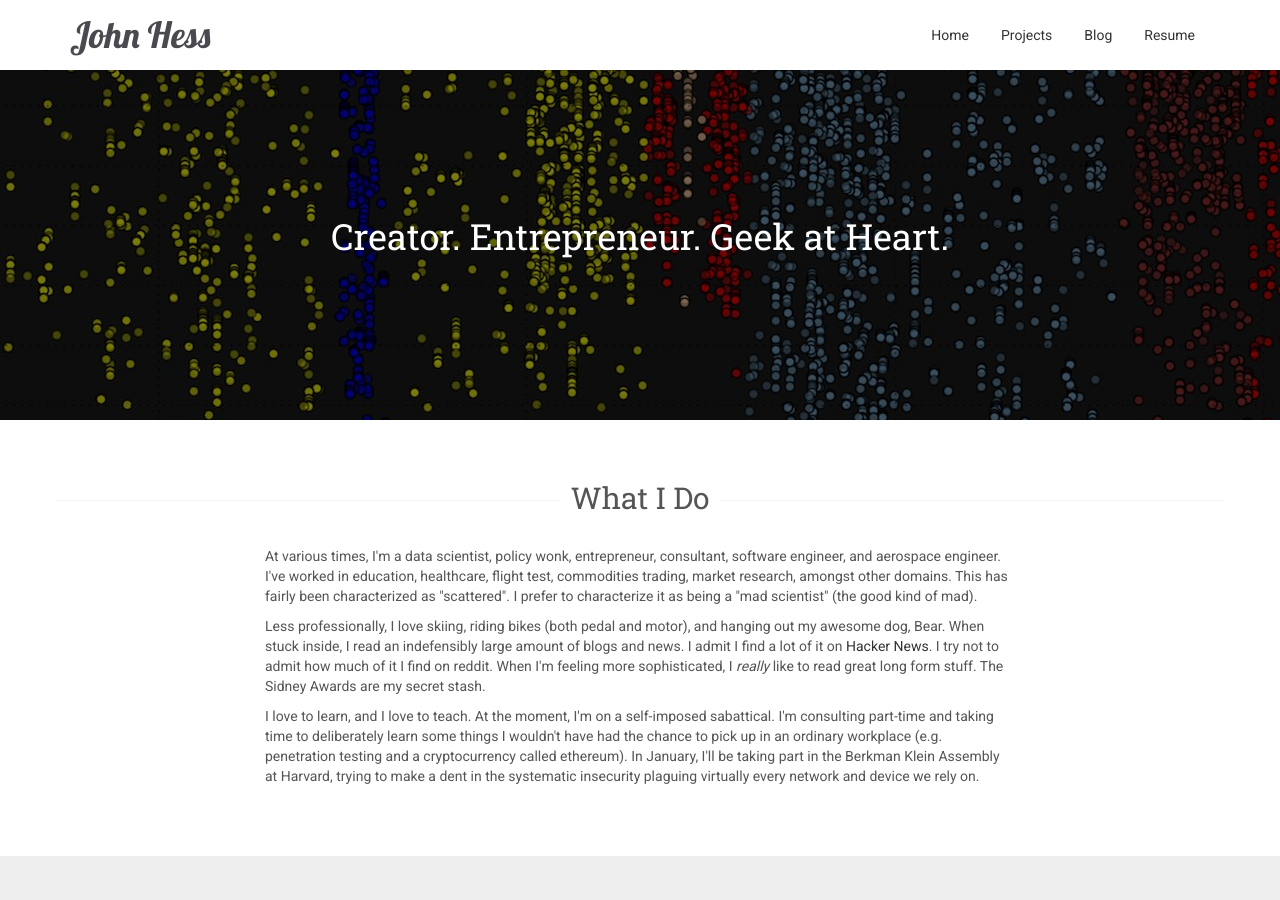
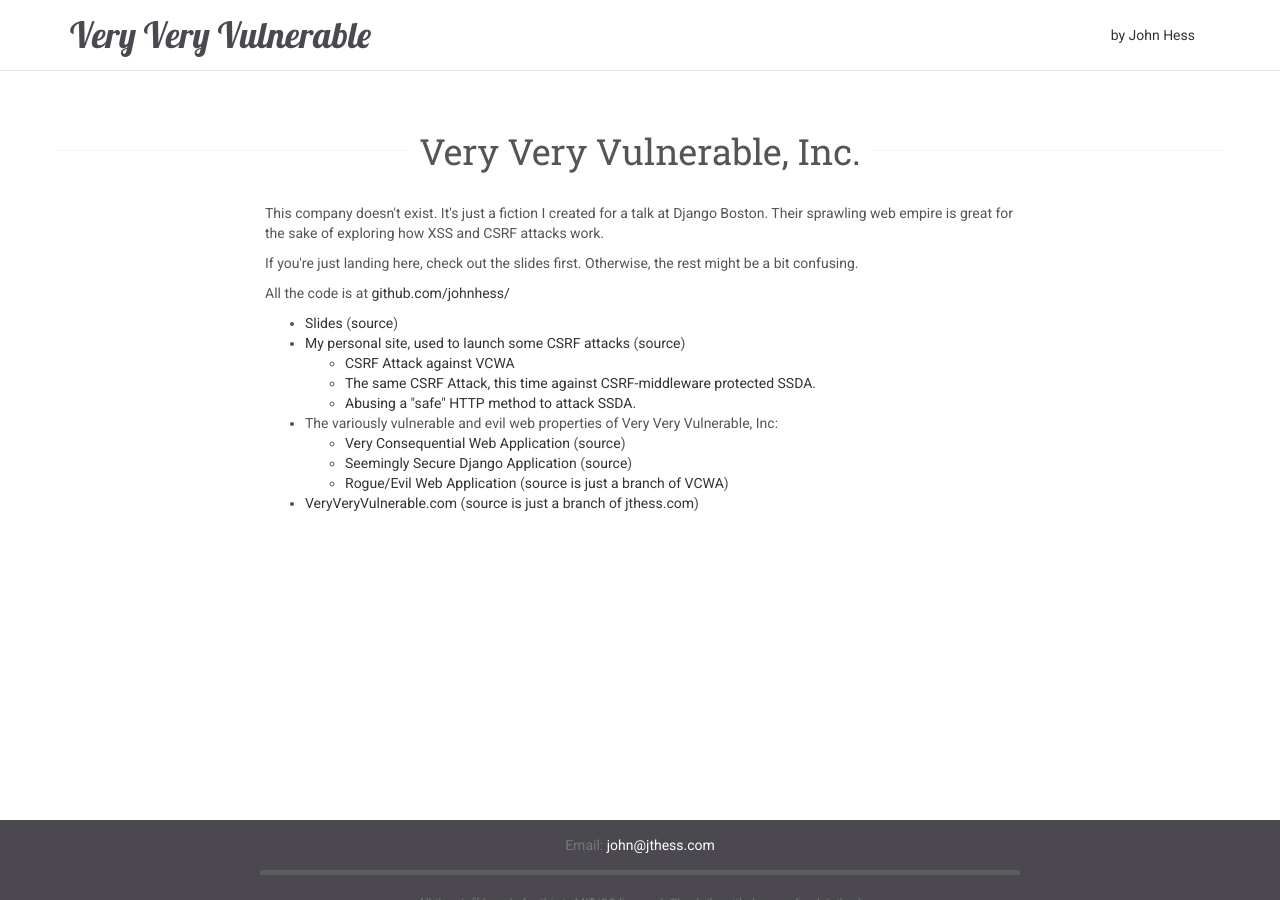
Before and after one commit to johnhess/jthess.com, a Jekyll site: the page built from index.html, in a window 1280 px wide and 900 px high. Built offline with Jekyll 4.4.1, drawn with Linux system fonts in a browser that asks for light colours; a script that is not in the unit is left out; comment, search, counter and statistics services are not loaded; some of the changed text lies outside the part shown.

Commit message:
move vvv to index

```diff
--- a/_layouts/default.html
+++ b/_layouts/default.html
@@ -45,12 +45,9 @@
     <div class="non-footer">
       <header id="header" class="site-header">
         <div class="container">
-          <h1 class="navbar-brand"><a href="/">John Hess</a></h1>
+          <h1 class="navbar-brand"><a href="/">Very Very Vulnerable</a></h1>
           <ul class="nav nav-pills pull-right">
-            <li><a href="/">Home</a></li>
-            <li><a href="/projects.html">Projects</a></li>
-            <li><a href="/blog.html">Blog</a></li>
-            <li><a href="/resume.pdf">Resume</a></li>
+            <li><a href="http://jthess.com">by John Hess</a></li>
           </ul>
         </div>
       </header>
@@ -69,7 +66,7 @@
         </div>
       </div>
       <div class="container">
-        <div class="copyright col-md-8 col-md-offset-2  "><p>Normally, this is where you'd find a nice little © notice.  There's not one here, because it turns out that even without one, everything is copyrighted by default, and that's a shame.  If you don't already know and love Creative Commons, check it out :-)</p></div>
+        <div class="copyright col-md-8 col-md-offset-2  "><p>All the stuff I made for this is MIT/CC licensed.  Check the github repos for details :-)</p></div>
       </div>
     </footer>
 
--- a/index.html
+++ b/index.html
@@ -1,31 +1,33 @@
 ---
-layout: home
+layout: default
 ---
 
 <section id="about" class="section section">
   <div class="container">
     <div class="row">
-      <h2 class="section-title"><span>What I Do</span></h2>
+      <h1 class="section-title"><span>Very Very Vulnerable, Inc.</span></h2>
       <div class="col-md-8 col-md-offset-2">
-        <p>At various times, I'm a data scientist, policy wonk, entrepreneur, consultant, software engineer, and aerospace engineer.  I've worked in education, healthcare, flight test, commodities trading, market research, amongst other domains.  This has fairly been characterized as "scattered".  I prefer to characterize it as being a "mad scientist" (the good kind of mad).</p>
-
-        <p>Less professionally, I love skiing, riding bikes (both pedal and motor), and hanging out my awesome dog, Bear.  When stuck inside, I read an indefensibly large amount of blogs and news.  I admit I find a lot of it on <a href="http://news.ycombinator.com">Hacker News</a>. I try not to admit how much of it I find on reddit.  When I'm feeling more sophisticated, I <em>really</em> like to read great long form stuff.  The Sidney Awards are my secret stash.</p>
-
-        <p>I love to learn, and I love to teach.  At the moment, I'm on a self-imposed sabattical.  I'm consulting part-time and taking time to deliberately learn some things I wouldn't have had the chance to pick up in an ordinary workplace (e.g. penetration testing and a cryptocurrency called ethereum).  In January, I'll be taking part in the Berkman Klein Assembly at Harvard, trying to make a dent in the systematic insecurity plaguing virtually every network and device we rely on.</p>
+        <p>This company doesn't exist. It's just a fiction I created for a talk at Django Boston. Their sprawling web empire is great for the sake of exploring how XSS and CSRF attacks work.</p>
+        <p>If you're just landing here, check out the slides first.  Otherwise, the rest might be a bit confusing.</p>
+        <p>All the code is at <a href="https://github.com/johnhess/">github.com/johnhess/</a></p>
+        <ul>
+          <li><a href="https://johnhess.github.io/dj-sec/slides.html">Slides</a> (<a href="https://github.com/johnhess/dj-sec/">source</a>)</li>
+          <li><a href="http://jthess.com">My personal site, used to launch some CSRF attacks</a> (<a href="https://github.com/johnhess/jthess.com">source</a>)</li>
+            <ul>
+              <li><a href="http://jthess.com/vvv/csrf.html">CSRF Attack against VCWA</a></li>
+              <li><a href="http://jthess.com/vvv/csrf2.html">The same CSRF Attack, this time against CSRF-middleware protected SSDA.</a></li>
+              <li><a href="http://jthess.com/vvv/csrf3.html">Abusing a "safe" HTTP method to attack SSDA.</a></li>
+            </ul>
+          <li>The variously vulnerable and evil web properties of Very Very Vulnerable, Inc:
+            <ul>
+              <li><a href="http://vcwa.veryveryvulnerable.com">Very Consequential Web Application</a> (<a href="https://github.com/johnhess/vcwa">source</a>)</li>
+              <li><a href="http://ssda.veryveryvulnerable.com">Seemingly Secure Django Application</a> (<a href="https://github.com/johnhess/ssda">source</a>)</li>
+              <li><a href="http://evil.veryveryvulnerable.com">Rogue/Evil Web Application</a> (<a href="https://github.com/johnhess/vcwa/tree/evil">source is just a branch of VCWA</a>)</li>
+            </ul>
+          </li>
+          <li><a href="http://veryveryvulnerable.com">VeryVeryVulnerable.com</a> (<a href="https://github.com/johnhess/jthess.com/tree/veryveryvulnerable.com">source is just a branch of jthess.com</a>)</li>
+        </ul>
       </div>
     </div>
   </div>
 </section>
-
-<section id="interests" class="section section-hilite">
-  <div class="container">
-    <div class="row">
-      <h2 class="section-title"><span>Some Things I Care About</span></h2>
-      <div class="col-md-8 col-md-offset-2">
-        <p>I have a creeping fascination with the "wild west" portions of the Internet: privacy technologies, cryptocurrencies, trust, and security research (particuarly at the application level).</p>
-        <p>A less "wild" fascination of mine is the (sad) Intellectual Property regime in the United States.</p>
-        <p>On a more human note, I like to think about how architecture and design can affect socializing (think less <em>facebook</em> and more <em>urban design</em>).  I like this so much that I spent some time building <a href="https://mavenbot.com">Maven</a>, which helps large groups get to know each other better through small, in-person meals and drinks.</p>
-      </div>
-    </div>
-  </div>
-</section>
```
Also changed, not shown: vvv/index.html (deleted, +0 -33 lines).
